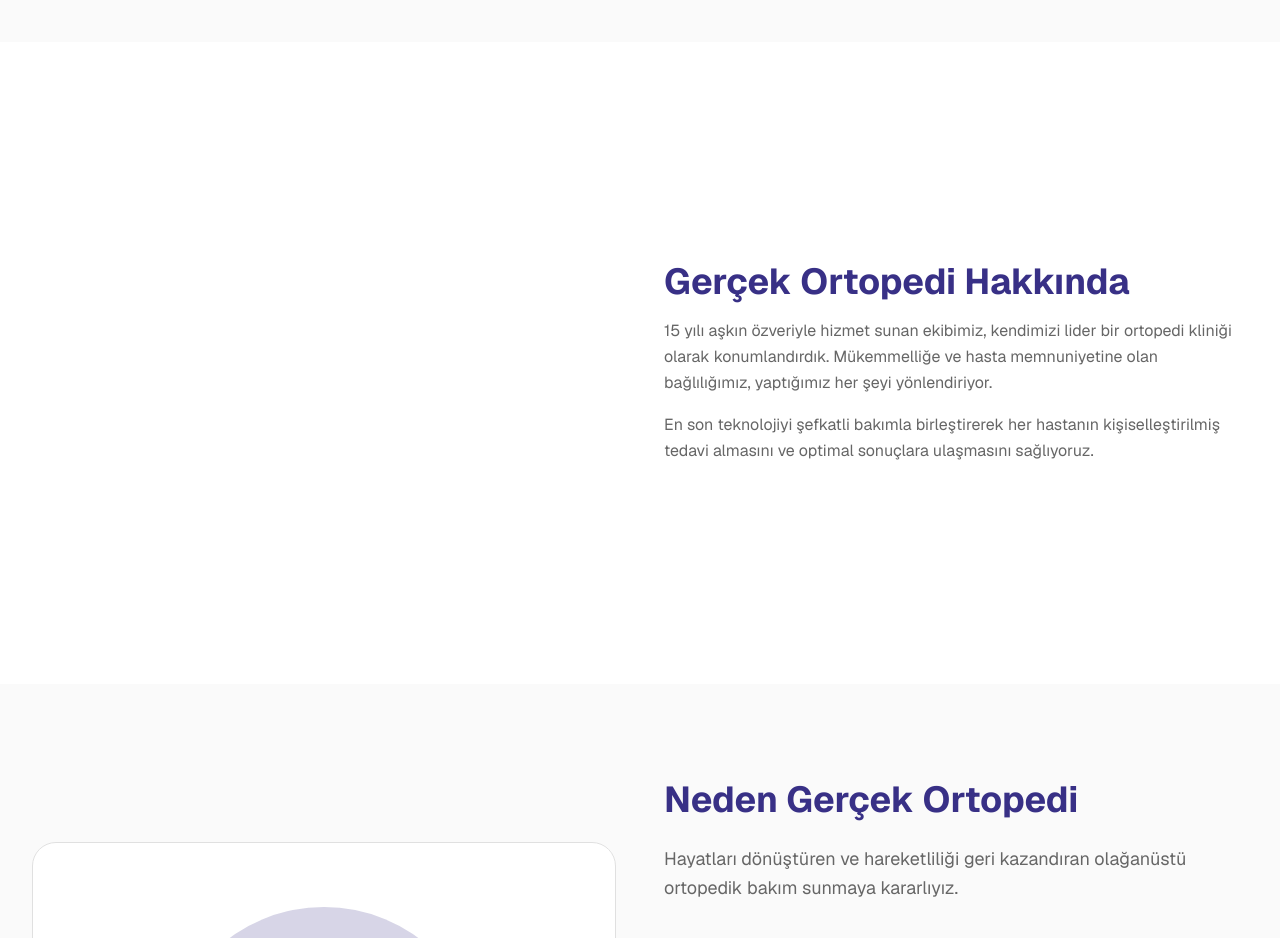
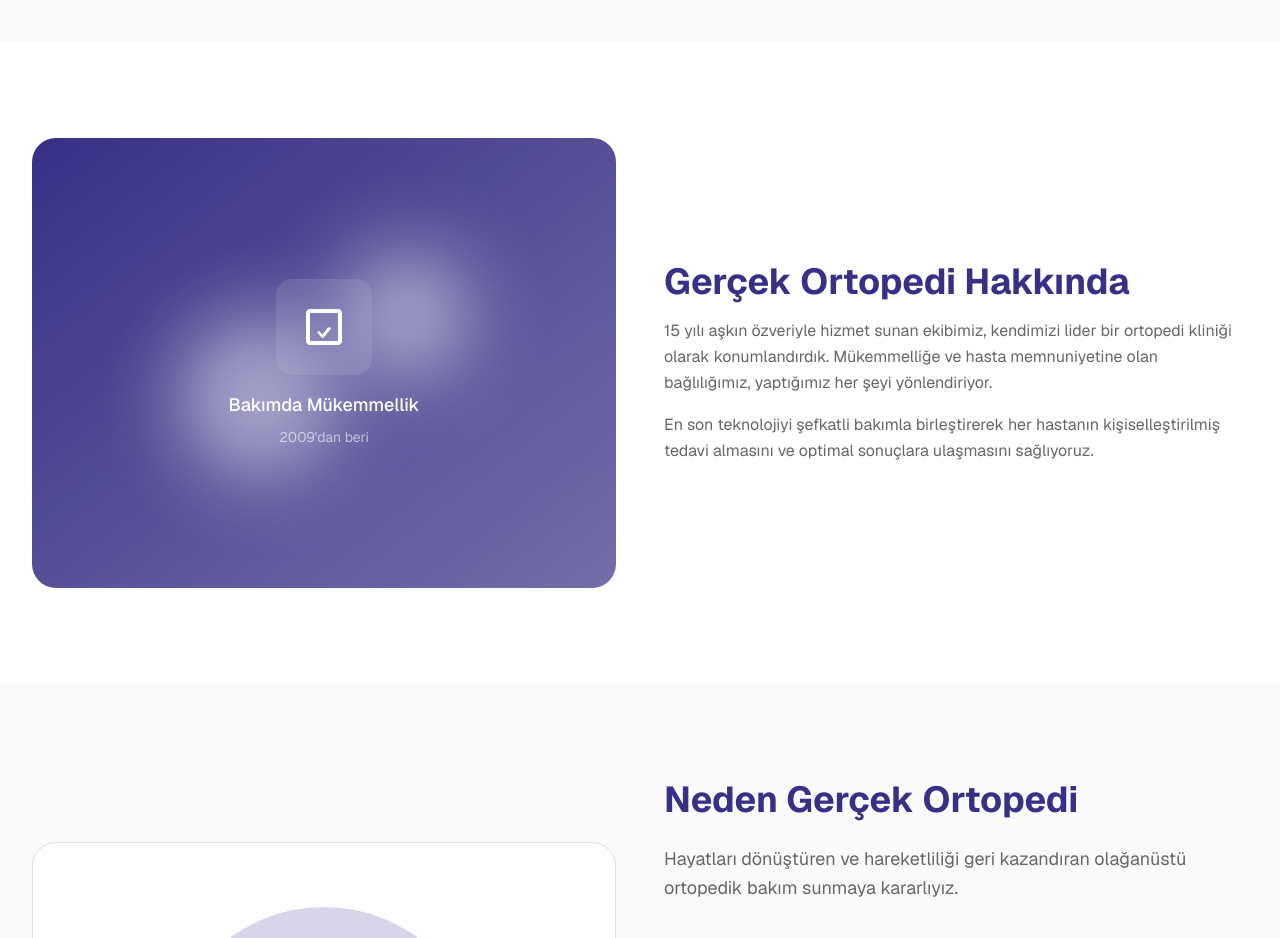
Before and after one commit to atoomdev/gercekorthopedics, a Next.js app: page / in a window 1280 px wide. Shown: the part 2480-3418 px from the top of the page. Built offline with nearby package versions, Linux system fonts and the light colour scheme.

Commit message:
Update about.tsx

```diff
--- a/components/about.tsx
+++ b/components/about.tsx
@@ -17,13 +17,13 @@ export function About() {
       <div className="max-w-7xl mx-auto px-4 sm:px-6 lg:px-8">
         <div className="grid lg:grid-cols-2 gap-8 lg:gap-12 items-center">
           {/* Left Image */}
-          <div className="relative h-64 sm:h-80 md:h-96 lg:h-[450px] bg-gradient-to-br from-primary to-primary/70 rounded-2xl sm:rounded-3xl overflow-hidden flex items-center justify-center animate-slide-left animate-shadow-glow">
+          <div className="relative h-64 sm:h-80 md:h-96 lg:h-[450px] bg-gradient-to-br from-primary to-primary/70 rounded-2xl sm:rounded-3xl overflow-hidden flex items-center justify-center">
             <div className="absolute inset-0 opacity-50"> {/* Opaklık artırıldı */}
-              <div className="absolute top-1/4 right-1/4 w-20 sm:w-32 h-20 sm:h-32 bg-primary-foreground rounded-full blur-2xl animate-float"></div>
-              <div className="absolute bottom-1/4 left-1/4 w-28 sm:w-40 h-28 sm:h-40 bg-primary-foreground rounded-full blur-2xl animate-float delay-500"></div>
+              <div className="absolute top-1/4 right-1/4 w-20 sm:w-32 h-20 sm:h-32 bg-primary-foreground rounded-full blur-2xl"></div>
+              <div className="absolute bottom-1/4 left-1/4 w-28 sm:w-40 h-28 sm:h-40 bg-primary-foreground rounded-full blur-2xl"></div>
             </div>
             <div className="relative z-10 text-center p-4 sm:p-6 md:p-8">
-              <div className="w-16 h-16 sm:w-20 sm:h-20 md:w-24 md:h-24 mx-auto mb-3 sm:mb-4 rounded-xl sm:rounded-2xl bg-primary-foreground/10 backdrop-blur-sm flex items-center justify-center animate-bounce-soft">
+              <div className="w-16 h-16 sm:w-20 sm:h-20 md:w-24 md:h-24 mx-auto mb-3 sm:mb-4 rounded-xl sm:rounded-2xl bg-primary-foreground/10 backdrop-blur-sm flex items-center justify-center">
                 <svg className="w-8 h-8 sm:w-10 sm:h-10 md:w-12 md:h-12 text-primary-foreground" fill="currentColor" viewBox="0 0 24 24">
                   <path d="M19 3H5c-1.1 0-2 .9-2 2v14c0 1.1.9 2 2 2h14c1.1 0 2-.9 2-2V5c0-1.1-.9-2-2-2zm0 16H5V5h14v14zm-5.04-6.71l-2.75 3.54-1.3-1.54c-.2-.24-.57-.27-.85-.07-.29.2-.33.57-.13.85l1.9 2.23c.12.15.29.24.48.24s.36-.09.48-.24l3.5-4.14c.21-.28.16-.65-.12-.85-.28-.21-.65-.16-.85.12z" />
                 </svg>
@@ -34,7 +34,7 @@ export function About() {
           </div>
 
           {/* Right Content */}
-          <div className="space-y-6 sm:space-y-8 animate-slide-right">
+          <div className="space-y-6 sm:space-y-8">
             <h2 className="text-2xl sm:text-3xl md:text-4xl font-bold text-primary mb-3 sm:mb-4">
               {t('Gerçek Ortopedi Hakkında', 'About Gerçek Ortopedi')}
             </h2>
```
